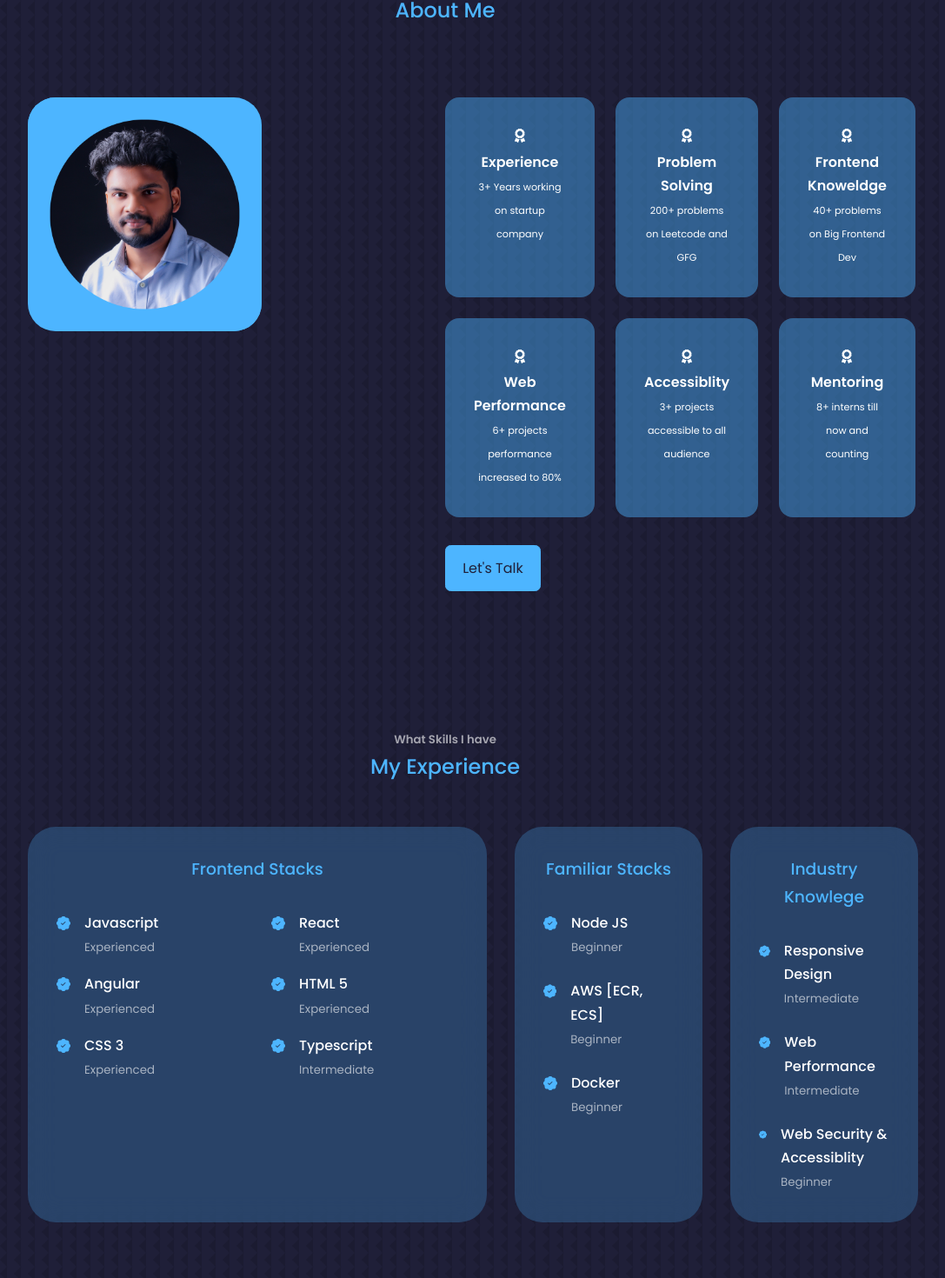
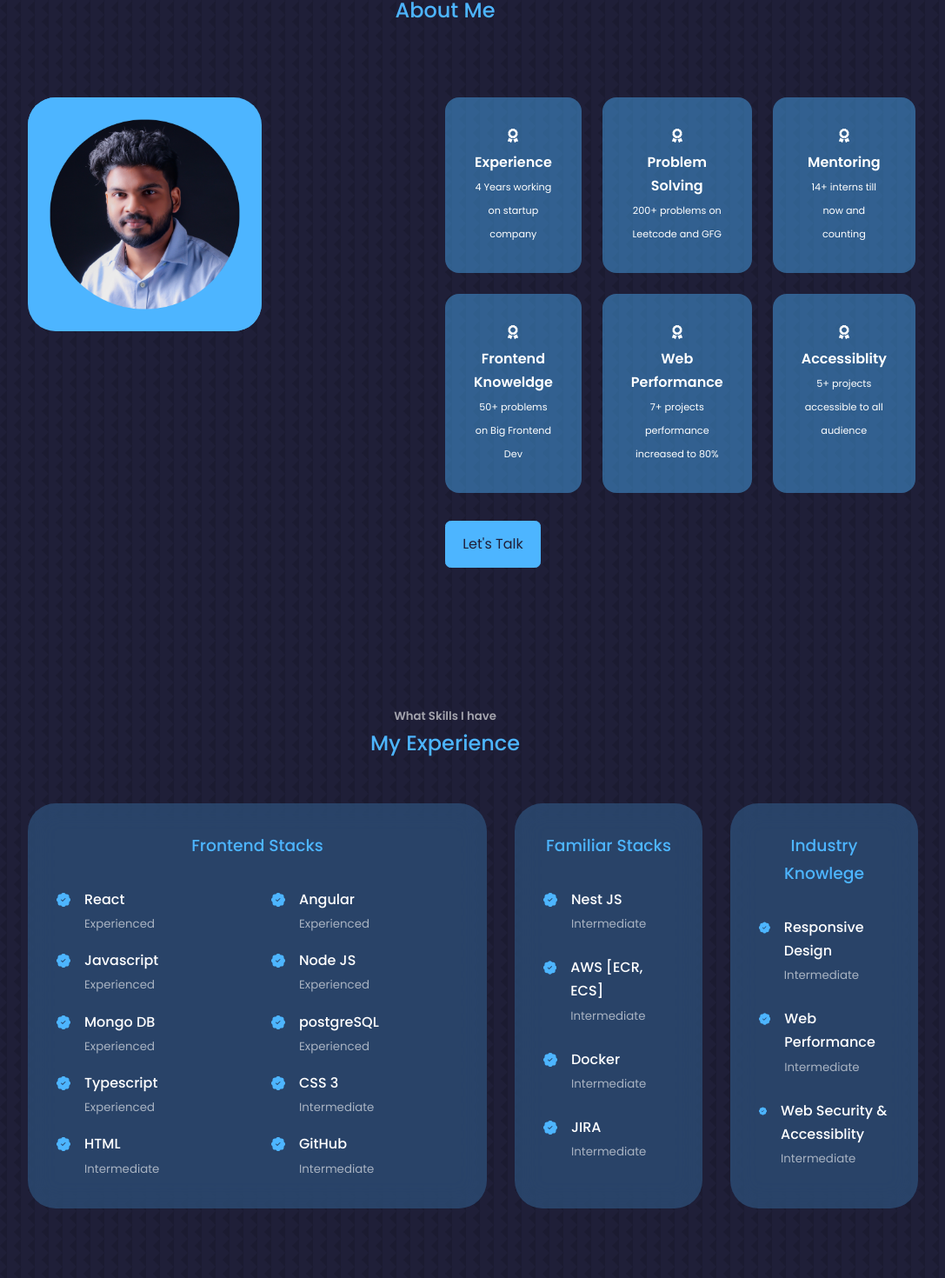
Before and after one commit to AnbarasanJ24/Portfolio-Anbarasan, a React (Create React App) app: page / in a window 1280 px wide. Shown: the part 991-2461 px from the top of the page at 87% size, without its empty margins (128-1215 px from the left). Built offline with nearby package versions, Linux system fonts and the light colour scheme.

Commit message:
Modifed profile as on Apr 2023

```diff
--- a/src/components/contact/Contact.jsx
+++ b/src/components/contact/Contact.jsx
@@ -36,8 +36,8 @@ const Contact = () => {
           <article className='contact__option'>
             <BsWhatsapp className='.contact__option-icon' />
             <h4>WhatsApp</h4>
-            <h5>+91 9791333906</h5>
-            <a href="https://api.whatsapp.com/?send?phone=+919791333906"
+            <h5>+971 521587915</h5>
+            <a href="https://api.whatsapp.com/?send?phone=+971521587915"
               target='_blank' rel="noreferrer">Send a quick message</a>
           </article>
         </div>
--- a/src/components/header/Header.jsx
+++ b/src/components/header/Header.jsx
@@ -10,7 +10,7 @@ const Header = () => {
       <div className='container '>
         <h5>Hello I'm</h5>
         <h1>Anbarasan</h1>
-        <h5>Frontend developer with <span className='text-primary'>3+ Years</span> of experience</h5>
+        <h5>Software Engineer II - Frontend<span className='text-primary'> with 4 Years</span> of experience</h5>
         <HeaderBtn />
         <SocialLinks />
 
--- a/src/components/header/HeaderBtn.jsx
+++ b/src/components/header/HeaderBtn.jsx
@@ -1,11 +1,11 @@
 import React from 'react'
-import resume from '../../assets/Anbarasan-Frontend-Engineer-3YOE.pdf'
+import resume from '../../assets/Anbarasan-Frontend-Engineer-4YOE.pdf'
 
 const HeaderBtn = () => {
   return (
     <div className='btn-container'>
         {/* Commented for some time */}
-        {/* <button><a href={resume} download className='btn'>Download Resume</a></button> */}
+        <button><a href={resume} download className='btn'>Download Resume</a></button>
         <button><a href="/#contact" className='btn btn-primary'>Let's Talk</a></button>
     </div>
   )
--- a/src/data/about-me.js
+++ b/src/data/about-me.js
@@ -6,7 +6,7 @@ export const aboutMe= [
         id: 1,
         icon : <FaAward className='about-icon' />,
         title : 'Experience',
-        description : '3+ Years working on startup company'
+        description : '4 Years working on startup company'
     },
     {
         id: 2,
@@ -15,27 +15,28 @@ export const aboutMe= [
         description : '200+ problems on Leetcode and GFG'
     },
     {
+        id: 6,
+        icon : <FaAward className='about-icon' />,
+        title : 'Mentoring',
+        description : '14+ interns till now and counting'
+    },
+    {
         id: 3,
         icon : <FaAward className='about-icon' />,
         title : 'Frontend Knoweldge',
-        description : '40+ problems on Big Frontend Dev'
+        description : '50+ problems on Big Frontend Dev'
     },
     {
         id: 4,
         icon : <FaAward className='about-icon' />,
         title : 'Web Performance',
-        description : '6+ projects performance increased to 80%'
+        description : '7+ projects performance increased to 80%'
     },
     {
         id: 5,
         icon : <FaAward className='about-icon' />,
         title : 'Accessiblity',
-        description : '3+ projects accessible to all audience'
+        description : '5+ projects accessible to all audience'
     },
-    {
-        id: 6,
-        icon : <FaAward className='about-icon' />,
-        title : 'Mentoring',
-        description : '8+ interns till now and counting'
-    },
+
 ]
--- a/src/data/skills.js
+++ b/src/data/skills.js
@@ -3,60 +3,92 @@ export const frontendSkills = [
     {
         id: 1,
         icon : <BsPatchCheckFill className='experience__details-icon' />,
-        name : 'Javascript',
+        name : 'React',
         experience: 'Experienced',
     },
     {
         id: 2,
         icon : <BsPatchCheckFill className='experience__details-icon' />,
-        name : 'React',
+        name : 'Angular',
         experience: 'Experienced',
     },
     {
         id: 3,
         icon : <BsPatchCheckFill className='experience__details-icon' />,
-        name : 'Angular',
+        name : 'Javascript',
         experience: 'Experienced',
     },
     {
         id: 4,
         icon : <BsPatchCheckFill className='experience__details-icon' />,
-        name : 'HTML 5',
+        name : 'Node JS',
         experience: 'Experienced',
     },
     {
         id: 5,
         icon : <BsPatchCheckFill className='experience__details-icon' />,
-        name : 'CSS 3',
+        name : 'Mongo DB',
         experience: 'Experienced',
     },
     {
         id: 6,
         icon : <BsPatchCheckFill className='experience__details-icon' />,
+        name : 'postgreSQL',
+        experience: 'Experienced',
+    },
+    {
+        id: 7,
+        icon : <BsPatchCheckFill className='experience__details-icon' />,
         name : 'Typescript',
+        experience: 'Experienced',
+    },
+    {
+        id: 8,
+        icon : <BsPatchCheckFill className='experience__details-icon' />,
+        name : 'CSS 3',
         experience: 'Intermediate',
-    }
+    },
+    {
+        id: 9,
+        icon : <BsPatchCheckFill className='experience__details-icon' />,
+        name : 'HTML',
+        experience: 'Intermediate',
+    },
+    {
+        id: 10,
+        icon : <BsPatchCheckFill className='experience__details-icon' />,
+        name : 'GitHub',
+        experience: 'Intermediate',
+    },
 ]
 
 export const familiarSkills = [
+
     {
         id: 1,
         icon : <BsPatchCheckFill className='experience__details-icon' />,
-        name : 'Node JS',
-        experience: 'Beginner',
+        name : 'Nest JS',
+        experience: 'Intermediate',
     },
     {
         id: 2,
         icon : <BsPatchCheckFill className='experience__details-icon' />,
         name : 'AWS [ECR, ECS]',
-        experience: 'Beginner',
+        experience: 'Intermediate',
     },
     {
         id: 3,
         icon : <BsPatchCheckFill className='experience__details-icon' />,
         name : 'Docker',
-        experience: 'Beginner',
-    }
+        experience: 'Intermediate',
+    },
+    {
+        id: 4,
+        icon : <BsPatchCheckFill className='experience__details-icon' />,
+        name : 'JIRA',
+        experience: 'Intermediate',
+    },
+
 ]
 export const industryKnowledge = [
     {
@@ -75,6 +107,6 @@ export const industryKnowledge = [
         id: 3,
         icon : <BsPatchCheckFill className='experience__details-icon' />,
         name : 'Web Security & Accessiblity',
-        experience: 'Beginner',
+        experience: 'Intermediate',
     }
 ]
```
Also changed, not shown: 2 other files (tests, documents, lock files or other folders).
